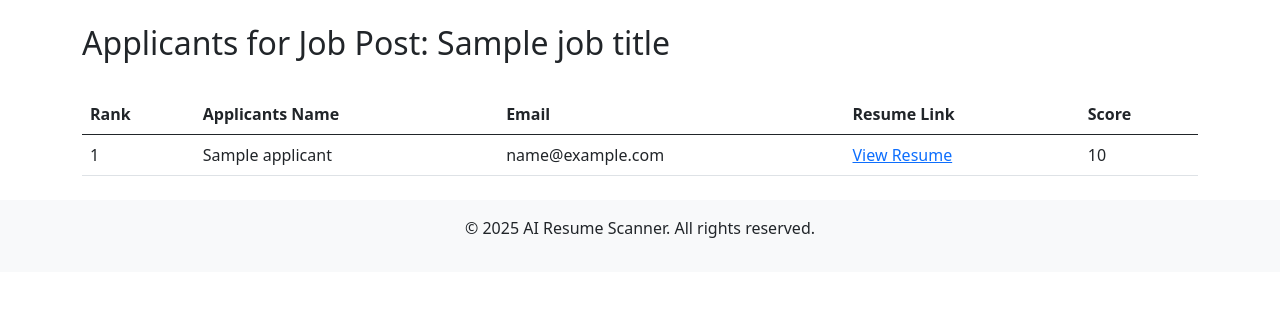
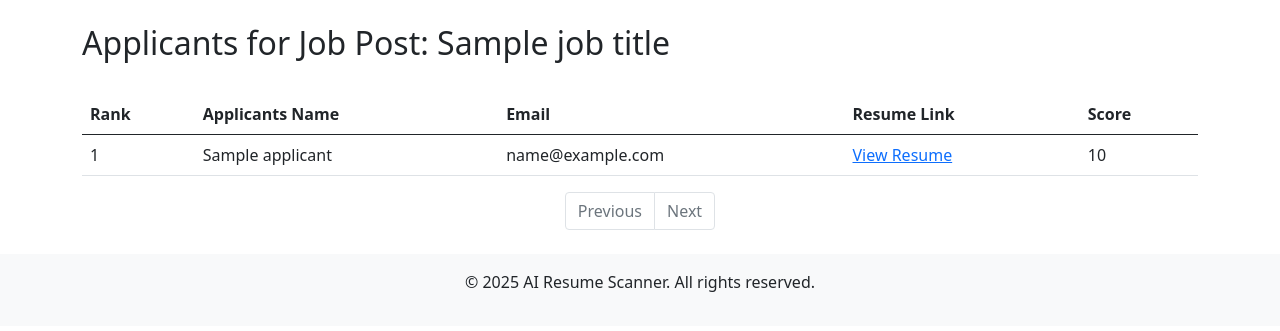
Before and after one commit to nishanlimbuchemjong/AI-Resume-Scanner, a Flask app: template templates/view_applicants.html in a window 1280 px wide. Shown: the part 56-387 px from the top of the page. Run offline with Flask 3, Linux system fonts and the light colour scheme; the template is opened without the code that fills it: most values are stand-ins (such as "Sample title", 1, 10 or a date in 2020); some libraries are stand-ins or nearby versions.

Commit message:
added pagination section

```diff
--- a/templates/view_applicants.html
+++ b/templates/view_applicants.html
@@ -30,4 +30,39 @@
             {% endfor %}
         </tbody>
     </table>
+
+    <!-- Pagination Controls -->
+    <nav aria-label="Pagination">
+        <ul class="pagination d-flex justify-content-center">
+            {% if pagination.has_prev %}
+                <li class="page-item">
+                    <a class="page-link" href="{{ url_for('view_applicants', job_id=job_id, page=pagination.prev_num) }}" aria-label="Previous">
+                        <span aria-hidden="true">&laquo; Previous</span>
+                    </a>
+                </li>
+            {% else %}
+                <li class="page-item disabled">
+                    <span class="page-link">Previous</span>
+                </li>
+            {% endif %}
+
+            {% for page_num in range(1, pagination.total_pages + 1) %}
+                <li class="page-item {% if page_num == pagination.page %}active{% endif %}">
+                    <a class="page-link" href="{{ url_for('view_applicants', job_id=job_id, page=page_num) }}">{{ page_num }}</a>
+                </li>
+            {% endfor %}
+
+            {% if pagination.has_next %}
+                <li class="page-item">
+                    <a class="page-link" href="{{ url_for('view_applicants', job_id=job_id, page=pagination.next_num) }}" aria-label="Next">
+                        <span aria-hidden="true">Next &raquo;</span>
+                    </a>
+                </li>
+            {% else %}
+                <li class="page-item disabled">
+                    <span class="page-link">Next</span>
+                </li>
+            {% endif %}
+        </ul>
+    </nav>
 {% endblock %}
```
